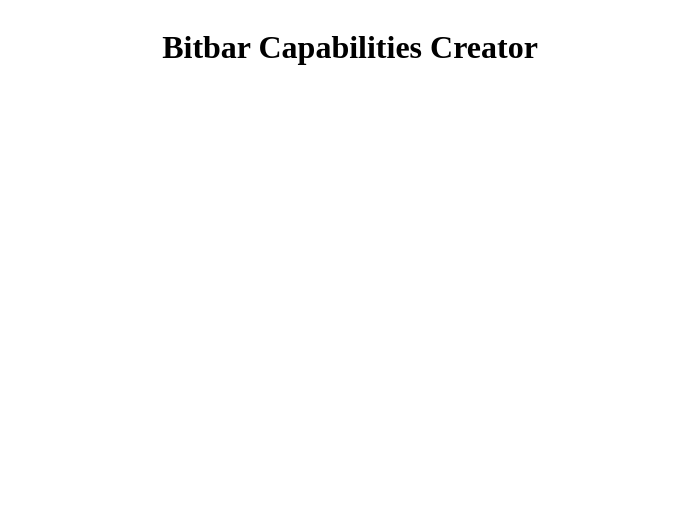
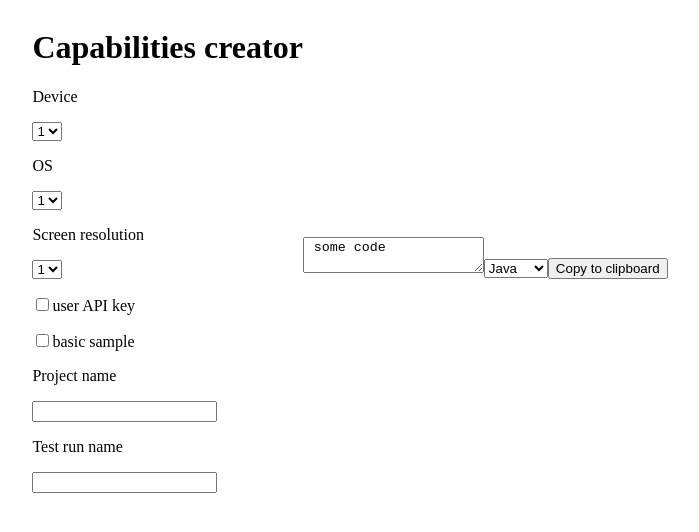
Before and after one commit to bitbar/capabilities-creator, a Vue app: page / in a window 1280 px wide. Shown: the top 532 px of the page, without its empty margins (290-989 px from the left). Built offline with nearby package versions, Linux system fonts and the light colour scheme.

Commit message:
added new components: codeEditor, data select, language switch

```diff
--- a/src/App.vue
+++ b/src/App.vue
@@ -1,5 +1,8 @@
 <template>
     <div class="full-width center-content">
-        <h1>Bitbar Capabilities Creator</h1>
+        <props-setter></props-setter>
+        <div>
+            <code-editor></code-editor>
+        </div>
     </div>
 </template>
--- /dev/null
+++ b/src/CodeEditor.vue
@@ -0,0 +1,23 @@
+<template>
+    <div>
+        <textarea>
+            some code
+        </textarea>
+        <lang-switch></lang-switch>
+        <button>Copy to clipboard</button>
+    </div>
+</template>
+
+<script>
+    import LangSwitch from './LangSwitch.vue'
+    export default {
+        name: "CodeEditor",
+        components: {
+            'lang-switch': LangSwitch
+        }
+    }
+</script>
+
+<style scoped>
+
+</style>
--- /dev/null
+++ b/src/DataSelect.vue
@@ -0,0 +1,17 @@
+<template>
+    <select>
+        <option>1</option>
+        <option>2</option>
+        <option>3</option>
+    </select>
+</template>
+
+<script>
+    export default {
+        name: "DataSelect"
+    }
+</script>
+
+<style scoped>
+
+</style>
--- /dev/null
+++ b/src/Input.vue
@@ -0,0 +1,20 @@
+<template>
+    <div>
+        <input type="text" v-model="message"/>
+        <p>{{ message }}</p>
+    </div>
+</template>
+
+<script>
+    export default {
+        data() {
+            return {
+                message: ''
+            }
+        }
+    }
+</script>
+
+<style scoped>
+
+</style>
--- /dev/null
+++ b/src/LangSwitch.vue
@@ -0,0 +1,18 @@
+<template>
+    <select>
+        <option>Java</option>
+        <option>Python</option>
+        <option>Ruby</option>
+        <option>Perl</option>
+    </select>
+</template>
+
+<script>
+    export default {
+        name: "LangSwitch"
+    }
+</script>
+
+<style scoped>
+
+</style>
--- /dev/null
+++ b/src/PropertiesSetter.vue
@@ -0,0 +1,53 @@
+<template>
+    <div id="propertiesSetter">
+        <h1>Capabilities creator</h1>
+        <div>
+            <p>Device</p>
+            <data-select></data-select>
+        </div>
+        <div>
+            <p>OS</p>
+            <data-select></data-select>
+        </div>
+        <div>
+            <p>Screen resolution</p>
+            <data-select></data-select>
+        </div>
+        <div>
+            <p>
+                <input type="checkbox" />
+                <label>user API key</label>
+            </p>
+        </div>
+        <div>
+            <p>
+                <input type="checkbox" />
+                <label>basic sample</label>
+            </p>
+        </div>
+        <div>
+            <p>Project name</p>
+            <app-input></app-input>
+        </div>
+        <div>
+            <p>Test run name</p>
+            <app-input></app-input>
+        </div>
+    </div>
+</template>
+
+<script>
+    import Input from './Input.vue'
+    import Select from './DataSelect.vue'
+    export default {
+        name: "PropertiesSetter",
+        components: {
+            'app-input': Input,
+            'data-select': Select
+        }
+    }
+</script>
+
+<style scoped>
+
+</style>
--- a/src/app.js
+++ b/src/app.js
@@ -1,6 +1,11 @@
 import Vue from 'vue'
 import App from './App.vue'
 import '../src/styles/app.scss'
+import PropertiesSetter from './PropertiesSetter.vue'
+import CodeEditor from './CodeEditor.vue'
+
+Vue.component('props-setter', PropertiesSetter);
+Vue.component('code-editor', CodeEditor);
 
 new Vue({
     el: '#app',
```
